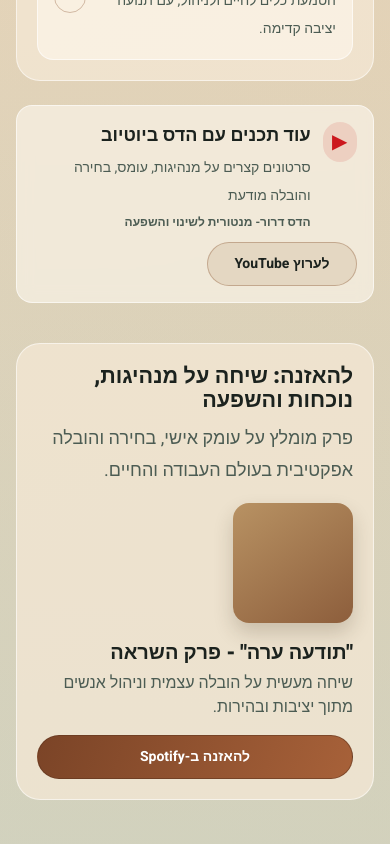
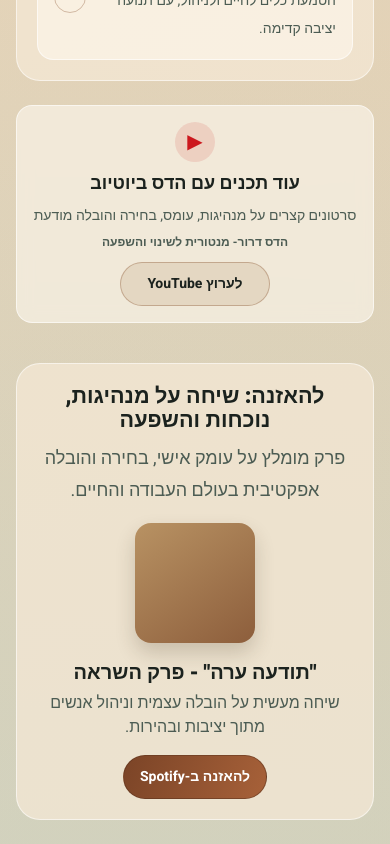
Before and after one commit to liormedan/HadasWebSite, a Next.js app: page / in a window 390 px wide. Shown: the part 4720-5564 px from the top of the page. Built offline with nearby package versions, Linux system fonts and the light colour scheme.

Commit message:
Center YouTube and Spotify sections on mobile

```diff
--- a/app/page.js
+++ b/app/page.js
@@ -491,12 +491,12 @@
         className="mt-6 rounded-2xl border border-[rgba(255,255,255,0.58)] bg-[rgba(250,244,234,0.66)] p-4 backdrop-blur-sm md:p-5"
         aria-label="YouTube Channel Strip"
       >
-        <div className="flex flex-col items-start justify-between gap-3 md:flex-row md:items-center">
-          <div className="flex items-start gap-3">
+        <div className="flex flex-col items-center justify-between gap-3 text-center md:flex-row md:items-center md:text-right">
+          <div className="flex flex-col items-center gap-2 text-center md:flex-row md:items-start md:gap-3 md:text-right">
             <span className="inline-flex h-10 w-10 items-center justify-center rounded-full bg-[rgba(204,24,30,0.12)] text-xl text-[#cc181e]">
               ▶
             </span>
-            <div>
+            <div className="text-center md:text-right">
               <p className="m-0 text-lg font-extrabold">עוד תכנים עם הדס ביוטיוב</p>
               <p className="mb-0 mt-1 text-sm leading-7 text-[var(--muted)]">
                 סרטונים קצרים על מנהיגות, עומס, בחירה והובלה מודעת
@@ -511,21 +511,21 @@
             href={youtubeChannel}
             target="_blank"
             rel="noopener noreferrer"
-            className="inline-flex min-h-11 min-w-[150px] items-center justify-center rounded-full border border-[rgba(134,80,47,0.35)] bg-[rgba(224,211,187,0.78)] px-4 text-sm font-bold text-[var(--text)] no-underline transition hover:-translate-y-px hover:bg-[rgba(214,199,169,0.88)]"
+            className="mx-auto inline-flex min-h-11 min-w-[150px] items-center justify-center rounded-full border border-[rgba(134,80,47,0.35)] bg-[rgba(224,211,187,0.78)] px-4 text-sm font-bold text-[var(--text)] no-underline transition hover:-translate-y-px hover:bg-[rgba(214,199,169,0.88)] md:mx-0"
           >
             לערוץ YouTube
           </a>
         </div>
       </section>
 
-      <section className="mt-10 rounded-3xl border border-[rgba(255,255,255,0.56)] bg-[rgba(244,233,214,0.74)] p-5 md:p-7">
+      <section className="mt-10 rounded-3xl border border-[rgba(255,255,255,0.56)] bg-[rgba(244,233,214,0.74)] p-5 text-center md:p-7 md:text-right">
         <h2 className="m-0 text-4xl font-black">להאזנה: שיחה על מנהיגות, נוכחות והשפעה</h2>
         <p className="mb-0 mt-3 text-lg leading-8 text-[var(--muted)]">
           פרק מומלץ על עומק אישי, בחירה והובלה אפקטיבית בעולם העבודה והחיים.
         </p>
-        <div className="mt-4 grid gap-4 md:grid-cols-[120px_1fr_auto] md:items-center">
-          <div className="h-[120px] w-[120px] rounded-2xl bg-[linear-gradient(145deg,#b89263,#8d5e3c)] shadow-[0_10px_20px_rgba(61,44,27,0.2)]" />
-          <div>
+        <div className="mt-4 grid justify-items-center gap-4 md:grid-cols-[120px_1fr_auto] md:items-center md:justify-items-stretch">
+          <div className="mx-auto h-[120px] w-[120px] rounded-2xl bg-[linear-gradient(145deg,#b89263,#8d5e3c)] shadow-[0_10px_20px_rgba(61,44,27,0.2)]" />
+          <div className="text-center md:text-right">
             <p className="m-0 text-xl font-black">"תודעה ערה" - פרק השראה</p>
             <p className="mb-0 mt-1 text-[var(--muted)]">שיחה מעשית על הובלה עצמית וניהול אנשים מתוך יציבות ובהירות.</p>
           </div>
@@ -533,7 +533,7 @@
             href="https://open.spotify.com/episode/5EISkQeSjPqbXuOLvLIojg?si=bClUXCJSRce0lYjuPk31pw"
             target="_blank"
             rel="noreferrer"
-            className="inline-flex min-h-11 items-center justify-center rounded-full border border-[rgba(90,50,29,0.5)] bg-[linear-gradient(110deg,#7b4427,#a76139)] px-4 text-sm font-bold text-white no-underline"
+            className="mx-auto inline-flex min-h-11 items-center justify-center rounded-full border border-[rgba(90,50,29,0.5)] bg-[linear-gradient(110deg,#7b4427,#a76139)] px-4 text-sm font-bold text-white no-underline md:mx-0"
           >
             להאזנה ב-Spotify
           </a>
```
